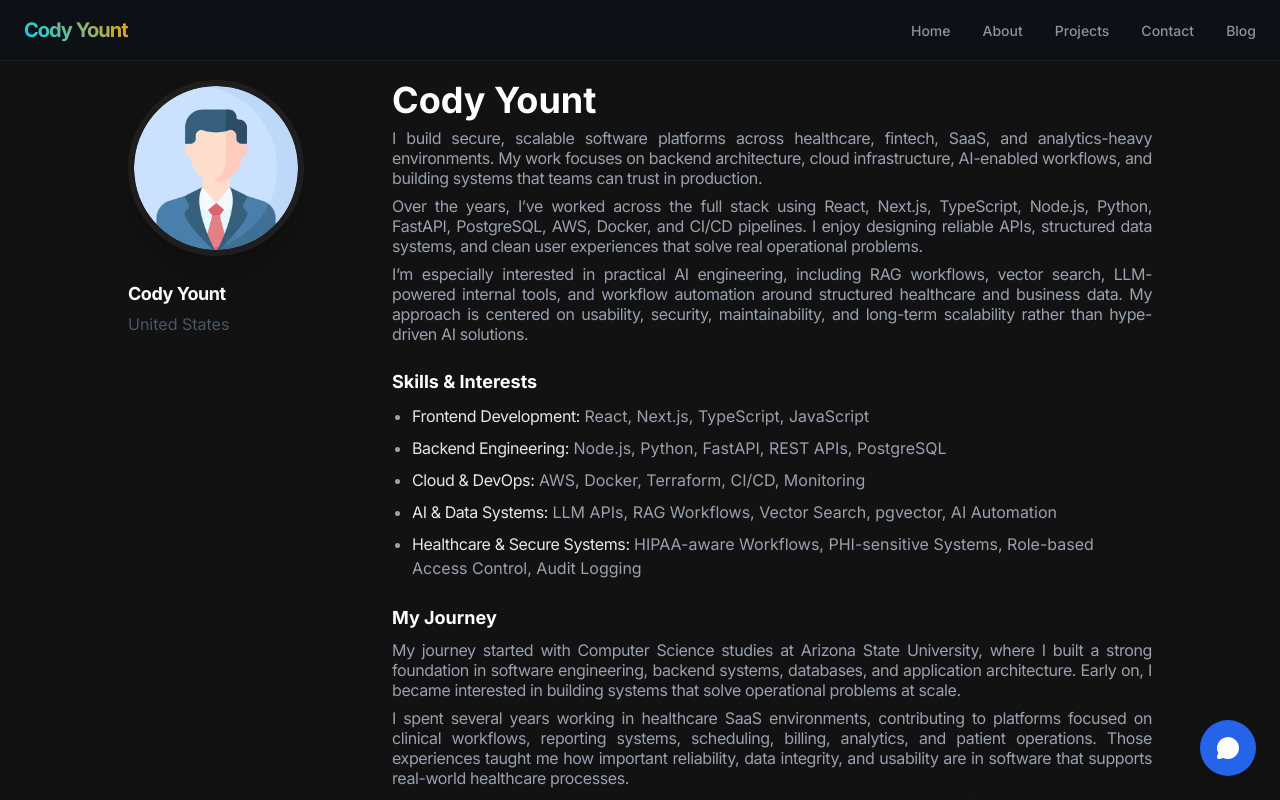
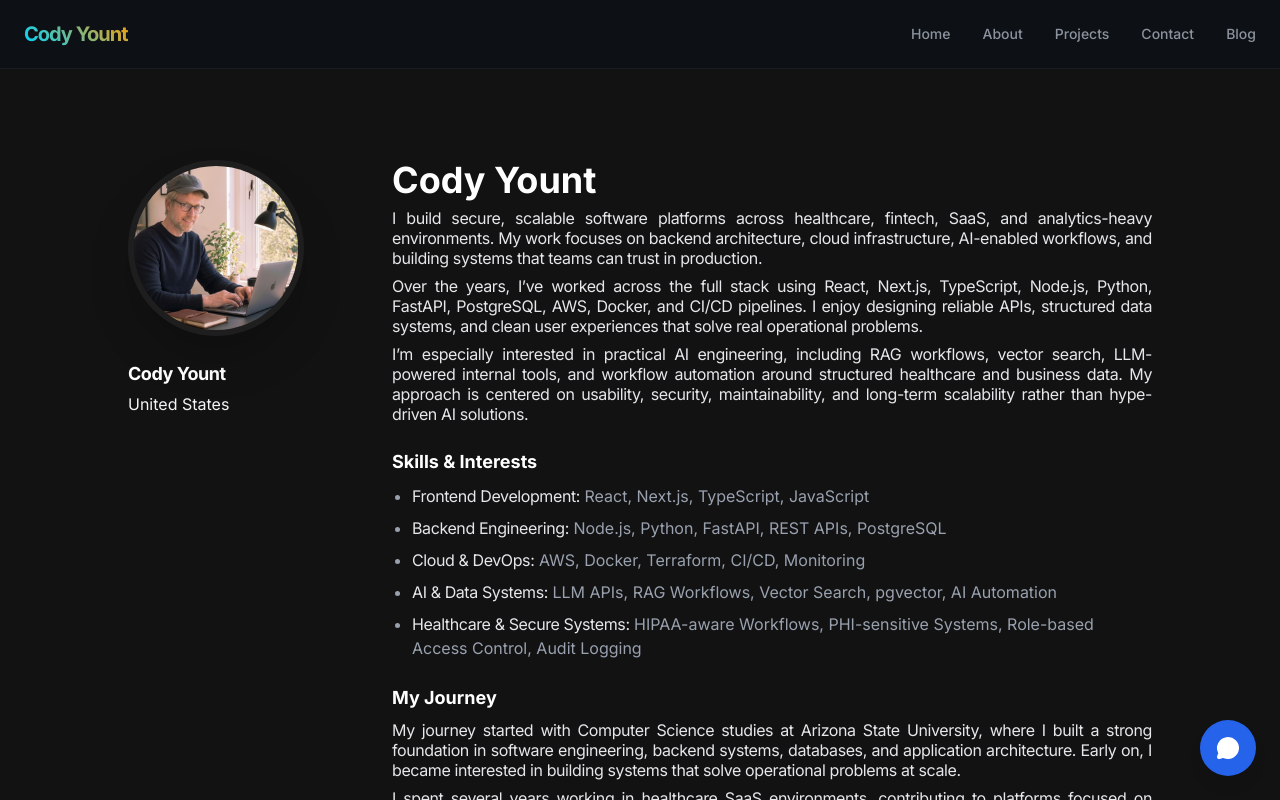
Before and after one commit to No-impossible/My-site, a Next.js app: page /about in a window 1280 px wide. Shown: the top 800 px of the page. Built offline with nearby package versions, Linux system fonts and the light colour scheme.

Commit message:
Spacing Text fix

```diff
--- a/src/app/about/page.tsx
+++ b/src/app/about/page.tsx
@@ -6,7 +6,7 @@ export default function ProfilePage() {
     PROFILE_DATA;
 
   return (
-    <div className="min-h-screen bg-[#121212] text-gray-400 p-8 md:p-20 font-sans selection:bg-blue-500/30">
+    <div className="min-h-screen bg-[#121212] text-gray-400 p-8 md:py-40 md:px-20 font-sans selection:bg-blue-500/30">
       <div className="max-w-5xl mx-auto grid grid-cols-1 md:grid-cols-4 gap-8">
         <aside className="md:col-span-1 flex flex-col items-center md:items-start">
           <div className="relative w-44 h-44 rounded-full overflow-hidden border-[6px] border-[#1e1e1e] shadow-2xl mb-6">
@@ -16,14 +16,14 @@ export default function ProfilePage() {
             <h2 className="text-lg font-bold text-white tracking-tight">
               {name}
             </h2>
-            <p className="text-gray-600 mt-1">{location}</p>
+            <p className="text-gray-100 mt-1">{location}</p>
           </div>
         </aside>
 
         <main className="md:col-span-3 space-y-6">
           <section>
             <h1 className="text-4xl font-bold text-white mb-2">{firstName}</h1>
-            <div className="space-y-2 text-base leading-tight text-justify tracking-tight">
+            <div className="space-y-2 text-base text-gray-200 leading-tight text-justify tracking-tight">
               {bio.map((paragraph, i) => (
                 <p key={i}>{paragraph}</p>
               ))}
@@ -48,7 +48,7 @@ export default function ProfilePage() {
 
           <section>
             <h3 className="text-lg font-bold text-white mb-2">My Journey</h3>
-            <div className="space-y-2 text-base leading-tight text-justify tracking-tight">
+            <div className="space-y-2 text-base text-gray-200 leading-tight text-justify tracking-tight">
               {journey.map((text, i) => (
                 <p key={i}>{text}</p>
               ))}
--- a/src/app/blog/page.tsx
+++ b/src/app/blog/page.tsx
@@ -13,7 +13,7 @@ const blogs: BlogPost[] = [
     title: "Production-Grade MCP Security Architecture",
     description:
       "MCP systems don't fail because teams lack awareness of security risks, but because enforcement layers are incorrectly or inconsistently implemented. This blog outlines a production-grade architecture where the LLM only suggests actions while the system enforces them...",
-    image: "/Images/work/work1.webp",
+    image: "/Images/work/work4.png",
     link: "#",
   },
   {
@@ -21,14 +21,14 @@ const blogs: BlogPost[] = [
       "Azure AI Foundry vs Copilot Studio vs Custom Architectures: How to Actually Choose the Right Agentic AI Approach",
     description:
       'In the Azure ecosystem, there isn\'t a single "best" way to build AI agents, there are different levels of abstraction. Microsoft Copilot Studio offers speed and powerful out-of-the-box orchestration, especially when combined with well-designed tools and MCP integrations...',
-    image: "/Images/work/work1.webp",
+    image: "/Images/work/work5.png",
     link: "#",
   },
   {
     title: "The Fastest Python Package Manager You'll Ever Use",
     description:
       "uv is a modern, high-performance Python packaging tool designed to replace traditional tools like pip and virtualenv. Built with speed and simplicity in mind, uv combines dependency management, virtual environments, and package installation into a single workflow...",
-    image: "/Images/work/work1.webp",
+    image: "/Images/work/work10.png",
     link: "#",
   },
   {
@@ -36,14 +36,14 @@ const blogs: BlogPost[] = [
       "A Step-by-Step Guide to Install and Run Cloud Code for Free (Using Ollama + Qwen3Coder 30B)",
     description:
       "In this step-by-step guide, you'll learn how to install and run Cloud Code locally for free using Ollama and the Qwen3Coder 30B large language model on macOS. We'll walk through installing Ollama, downloading the model, and launching your own local AI coding assistant...",
-    image: "/Images/work/work1.webp",
+    image: "/Images/work/work6.png",
     link: "#",
   },
   {
     title: "Digital FTEs: The Rise of AI as a Workforce Unit",
     description:
       "FTE is a business concept, not a technology. AI agents become FTEs only when they are treated like workers: fixed cost, defined responsibility, measurable output. This is now being called Digital FTEs or FTE AI Agents. Digital FTEs excel at structured, repetitive, high-volume work...",
-    image: "/Images/work/work1.webp",
+    image: "/Images/work/work7.png",
     link: "#",
   },
 ];
--- a/src/components/home/Hero.tsx
+++ b/src/components/home/Hero.tsx
@@ -39,20 +39,18 @@ const Hero = () => {
           </h1>
 
           <p className="text-[#8b949e] text-lg md:text-xl leading-relaxed max-w-[500px] mb-10">
-            Passionate about building intelligent systems that solve real-world
-            problems. Specialized in computer vision, deep learning, and
-            cloud-native AI solutions.
+            Senior Full-Stack & Backend Engineer | Healthcare, FinTech, AWS, AI/RAG & Secure Data Platforms
           </p>
 
           <div className="flex flex-row gap-4 justify-start">
             <button
-              className="bg-[#1f6feb] hover:bg-[#238636] text-white px-6 py-3 rounded-md font-semibold transition-colors"
+              className="bg-[#1f6feb]  hover:bg-[#0053d0] text-white px-6 py-3 rounded-md font-semibold transition-all duration-300 ease-in-out  shadow-[0_0_15px_rgba(250,250,250,0.35)] hover:shadow-[0_0_20px_rgba(20,202,240,0.35)]"
               onClick={() => console.log("Viewing projects...")}
             >
               View Projects
             </button>
             <button
-              className="border border-[#30363d] text-[#58a6ff] hover:bg-[#30363d] px-6 py-3 rounded-md font-semibold transition-colors"
+              className="border border-[#30363d] text-[#58a6ff] hover:bg-[#1f6feb] hover:text-white px-6 py-3 rounded-md font-semibold transition-all duration-300 ease-in-out "
               onClick={() => console.log("Downloading...")}
             >
               Download Resume
--- a/src/components/reusable/Navbar.tsx
+++ b/src/components/reusable/Navbar.tsx
@@ -71,11 +71,11 @@ const Navbar = ({
                 <Link
                   href={item.href}
                   onClick={() => handleNavClick(item)}
-                  className="group relative inline-block text-sm font-medium text-[#8b949e] transition-colors duration-200 hover:text-[#58a6ff] py-2 md:py-0 pb-1"
+                  className="group relative inline-block text-sm font-medium text-[#8b949e] transition-colors duration-200 hover:text-[#58a6ff] py-2 md:py-2"
                 >
                   {item.title}
                   {/* Sliding Underline Effect */}
-                  <span className="absolute bottom-0 left-0 h-[2px] w-0 bg-[#58a6ff] transition-[width] duration-300 ease-out group-hover:w-full" />
+                  <span className="absolute bottom-[3px] left-0 h-[2px] w-0 bg-[#58a6ff] transition-[width] duration-300 ease-out group-hover:w-full" />
                 </Link>
               </li>
             ))}
--- a/src/constants/index.ts
+++ b/src/constants/index.ts
@@ -47,7 +47,7 @@ export const PROFILE_DATA = {
   name: "Cody Yount",
   firstName: "Cody Yount",
   location: "United States",
-  avatarUrl: "/Images/about/profile.webp",
+  avatarUrl: "/Images/about/profile.png",
 
   title:
     "Senior Full-Stack & Backend Engineer | Healthcare, FinTech, AWS, AI/RAG & Secure Data Platforms",
@@ -135,15 +135,15 @@ export const CONTACT_DATA = {
   info: [
     {
       label: "Email",
-      value: "danikhurram27@gmail.com",
+      value: "codyyountred11@gmail.com",
       sub: "For professional inquiries and collaborations",
       icon: "solar:letter-bold",
       color: "#2563eb",
-      href: "mailto:danikhurram27@gmail.com",
+      href: "mailto:codyyountred11@gmail.com",
     },
     {
       label: "Location",
-      value: "Based in Karachi, Pakistan",
+      value: "United States",
       sub: "Open to Remote & Relocation",
       icon: "solar:map-point-bold",
       color: "#22c55e",
@@ -155,7 +155,7 @@ export const CONTACT_DATA = {
       sub: "View Profile",
       icon: "solar:link-bold",
       color: "#9333ea",
-      href: "https://linkedin.com/in/syeddanialkhurram",
+      href: "https://www.linkedin.com/in/cody-yount/",
     },
   ],
 };
```
Also changed, not shown: public/Images/about/profile.png (added), public/Images/about/profile.webp (deleted).
